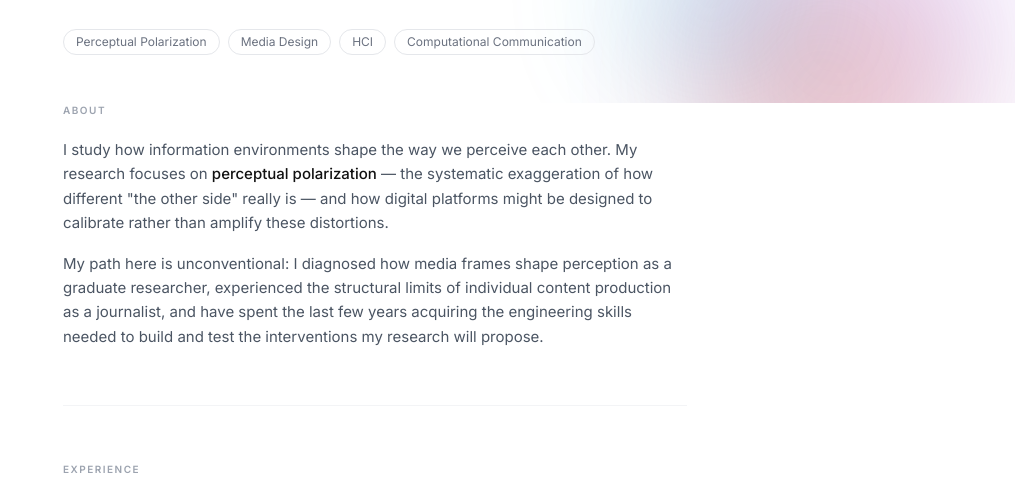
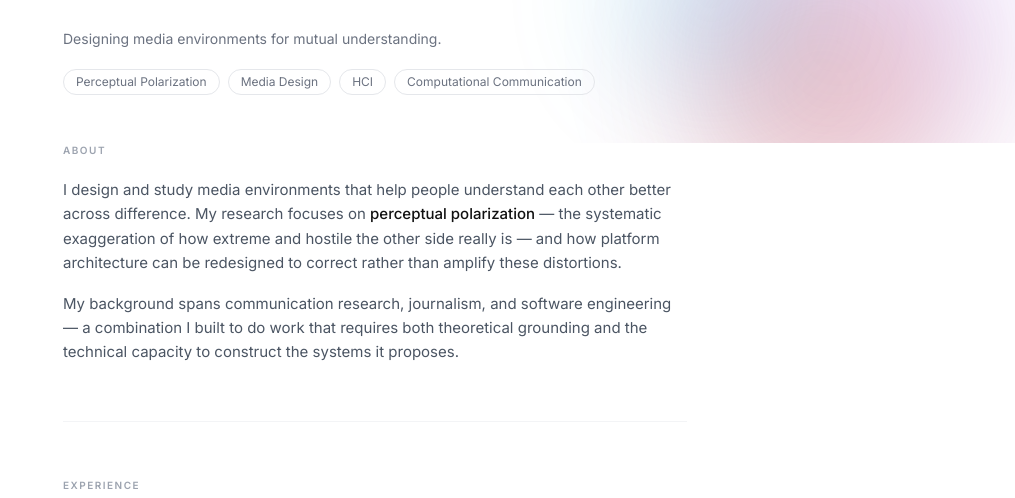
Before and after one commit to rfb4c/rfb4c.github.io, an Astro site: page / in a window 1280 px wide. Shown: the part 200-698 px from the top of the page, without its empty margins (265-1280 px from the left). Built offline with nearby package versions, Linux system fonts and the light colour scheme; Astro itself is replaced by a stand-in of ours.

Commit message:
refine homepage: research statement, hero hook, about rewrite, r-selected label
- Research section: add 3-sentence Research Statement (PDDF / inference-layer framing)
- Hero: add hook line 'Designing media environments for mutual understanding.'
- About: rewrite P1 to lead with design identity; P2 to factual background statement
- r-selected: relabel from 'Not currently deployed' to 'Retired prototype · preceded Lichtung'

```diff
--- a/src/pages/index.astro
+++ b/src/pages/index.astro
@@ -29,6 +29,8 @@ const latestPosts = posts
         <p class="text-xs text-gray-400 dark:text-zinc-500 mt-0.5">Nagoya, Japan</p>
       </div>
 
+      <p class="text-sm text-gray-500 dark:text-zinc-400 mb-5">Designing media environments for mutual understanding.</p>
+
       <!-- Research interest tags -->
       <div class="flex flex-wrap gap-2">
         {['Perceptual Polarization', 'Media Design', 'HCI', 'Computational Communication'].map(tag => (
@@ -46,16 +48,15 @@ const latestPosts = posts
       <h2 class="text-[10px] font-semibold uppercase tracking-[0.15em] text-gray-400 dark:text-zinc-500 mb-5">About</h2>
       <div class="space-y-4 text-[15px] text-gray-600 dark:text-zinc-300 leading-relaxed">
         <p>
-          I study how information environments shape the way we perceive each other. My research focuses on
-          <span class="text-[#111111] dark:text-[#FAFAFA] font-medium">perceptual polarization</span> —
-          the systematic exaggeration of how different "the other side" really is — and how digital platforms
-          might be designed to calibrate rather than amplify these distortions.
+          I design and study media environments that help people understand each other better across difference.
+          My research focuses on <span class="text-[#111111] dark:text-[#FAFAFA] font-medium">perceptual polarization</span> —
+          the systematic exaggeration of how extreme and hostile the other side really is — and how platform
+          architecture can be redesigned to correct rather than amplify these distortions.
         </p>
         <p>
-          My path here is unconventional: I diagnosed how media frames shape perception as a graduate
-          researcher, experienced the structural limits of individual content production as a journalist,
-          and have spent the last few years acquiring the engineering skills needed to build and test
-          the interventions my research will propose.
+          My background spans communication research, journalism, and software engineering — a combination
+          I built to do work that requires both theoretical grounding and the technical capacity to
+          construct the systems it proposes.
         </p>
       </div>
 
@@ -191,7 +192,10 @@ const latestPosts = posts
   <!-- Research -->
   <section class="py-14">
     <div class="max-w-2xl mx-auto px-6">
-      <h2 class="text-[10px] font-semibold uppercase tracking-[0.15em] text-gray-400 dark:text-zinc-500 mb-6">Research</h2>
+      <h2 class="text-[10px] font-semibold uppercase tracking-[0.15em] text-gray-400 dark:text-zinc-500 mb-5">Research</h2>
+      <p class="text-[15px] text-gray-600 dark:text-zinc-300 leading-relaxed mb-8">
+        I study <span class="text-[#111111] dark:text-[#FAFAFA] font-medium">perceptual polarization</span> — the systematic exaggeration of how extreme and hostile the other side really is. Evidence suggests that digital algorithms distort not political attitudes directly, but the informational inputs people use to <em>infer</em> out-group beliefs and in-group norms; this makes the inference layer the more tractable intervention target. My current research develops the <span class="text-[#111111] dark:text-[#FAFAFA] font-medium">Perceived Depolarization Design Framework (PDDF)</span>, which translates cognitive causal mechanisms into platform-agnostic intervention functions and tests them via randomized controlled experiments in a custom-built high-fidelity social feed simulator.
+      </p>
       <div class="space-y-6">
 
         <div>
@@ -219,7 +223,7 @@ const latestPosts = posts
         <div>
           <div class="flex items-baseline justify-between gap-4 flex-wrap">
             <span class="text-sm font-medium text-[#111111] dark:text-[#FAFAFA]">r-selected</span>
-            <span class="text-xs text-gray-400 dark:text-zinc-500">Not currently deployed</span>
+            <span class="text-xs text-gray-400 dark:text-zinc-500">Retired prototype · preceded Lichtung</span>
           </div>
           <p class="text-sm text-gray-500 dark:text-zinc-400 mt-1.5 leading-relaxed">
             A multi-perspective news aggregator enabling side-by-side comparison of coverage across outlets on the same event. The original prototype that led me to question filter bubble theory.
```
